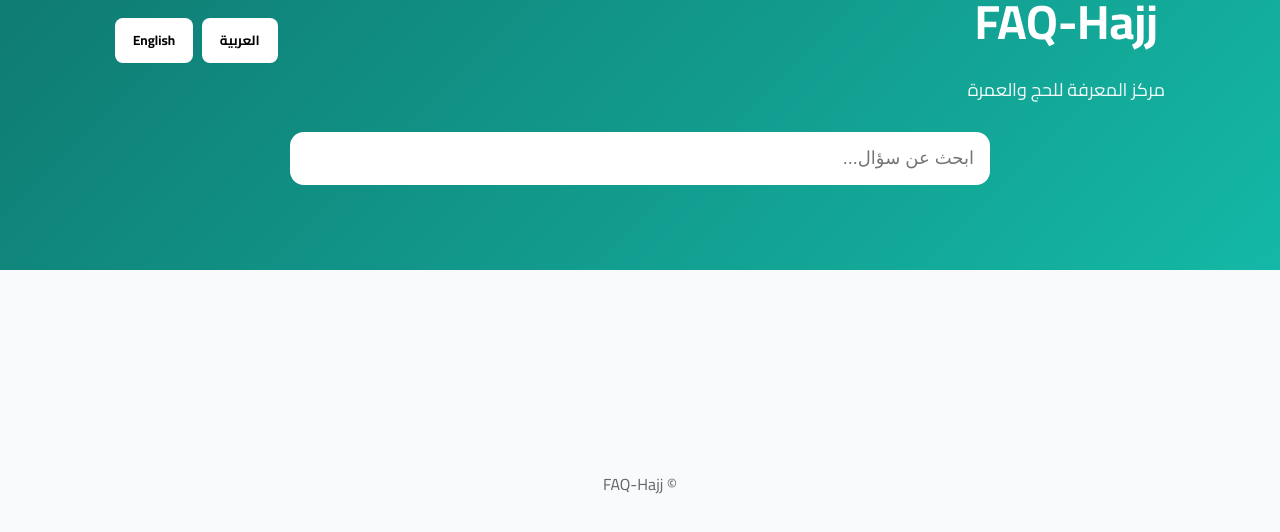
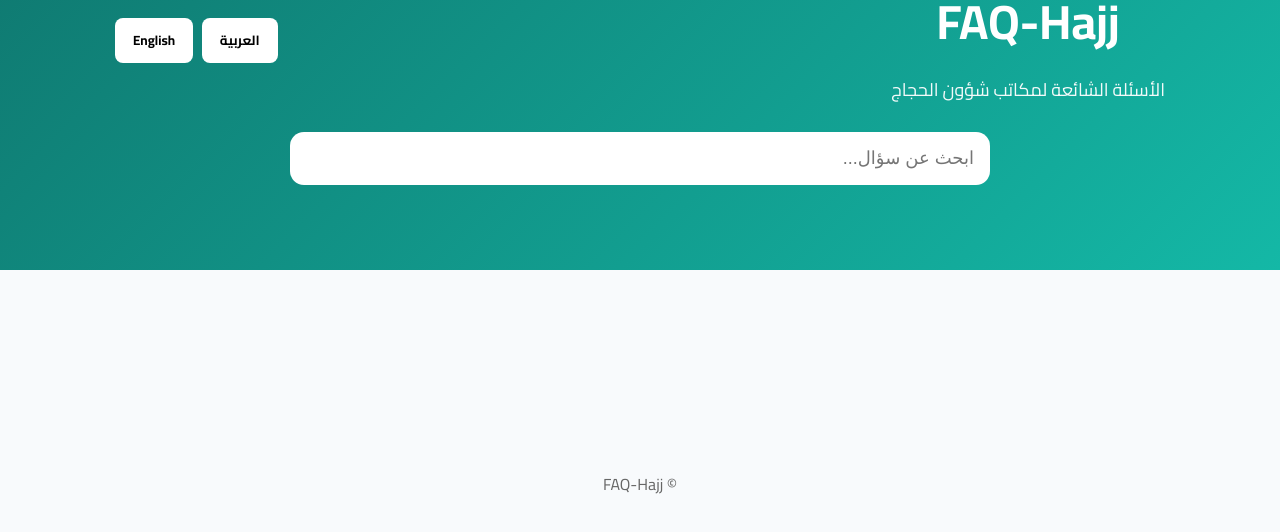
Before and after one commit to mbanafi14-rgb/FAQhaj, a plain HTML site: page index.html in a window 1280 px wide. Shown: the part 136-668 px from the top of the page. Drawn offline with nearby package versions, Linux system fonts and the light colour scheme; no server answers.

Commit message:
Update index.html

```diff
--- a/index.html
+++ b/index.html
@@ -16,7 +16,7 @@
 <img src="logo.png" alt="FAQ-Hajj Logo" class="site-logo">
 <div>
 <h1>FAQ-Hajj</h1>
-<p>مركز المعرفة للحج والعمرة</p>
+<p>الأسئلة الشائعة لمكاتب شؤون الحجاج</p>
 </div>
 </div>
 <div class="lang-switch">
```
